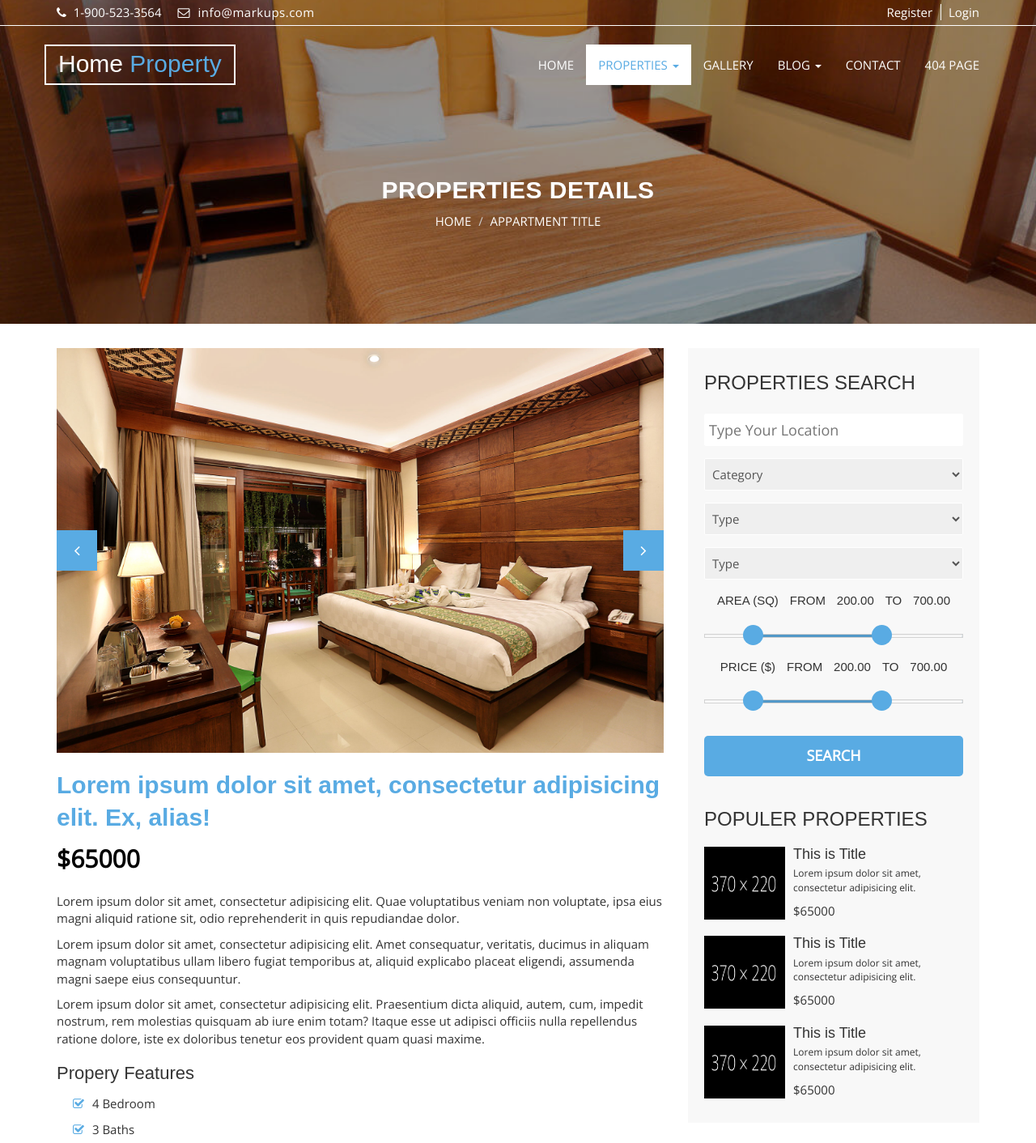
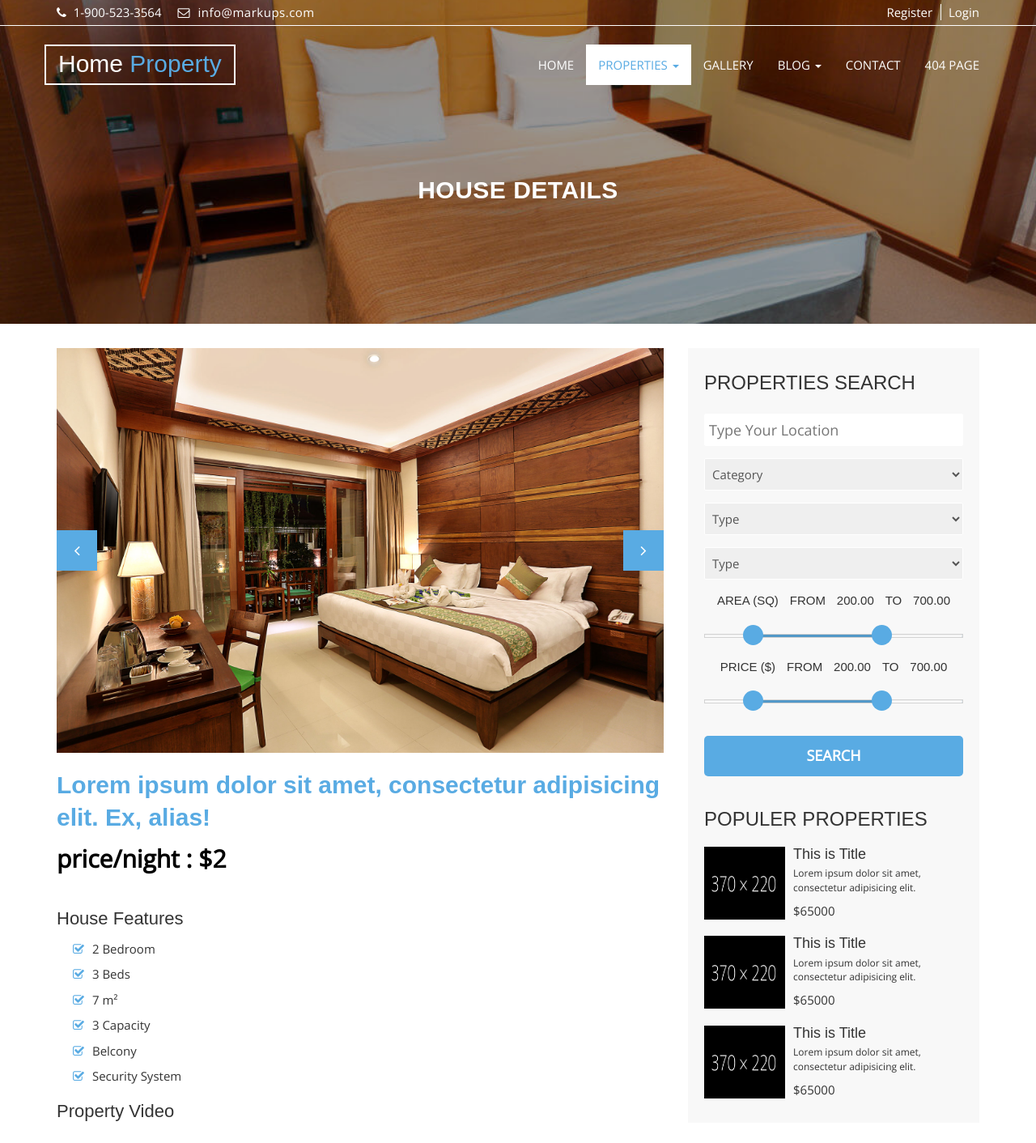
Before and after one commit to ali-bana/Jajoo, a Django app: template templates/homeDetails.html in a window 1280 px wide. Shown: the top 1412 px of the page at 81% size. Run offline with Django 3.2, Linux system fonts and the light colour scheme; the template is opened without the code that fills it: values that come from a table or form of the project are taken from there, others are empty; data comes from the database, SQL or seed files in the repository; both versions use the stored data as it was after the commit; parts of the project's set-up code (start-up, migrations or seed data) failed here and were passed over; some libraries are stand-ins or nearby versions.

Commit message:
some changes

```diff
--- a/templates/homeDetails.html
+++ b/templates/homeDetails.html
@@ -5,7 +5,7 @@
     <meta charset="utf-8">
     <meta http-equiv="X-UA-Compatible" content="IE=edge">
     <meta name="viewport" content="width=device-width, initial-scale=1">
-    <title>Home Property | Properties Details</title>
+    <title>Home Property</title>
 
     <!-- Favicon -->
 {#    <link rel="shortcut icon" href="img/favicon.ico" type="image/x-icon">#}
@@ -135,10 +135,8 @@
       <div class="row">
         <div class="col-md-12">
           <div class="aa-property-header-inner">
-            <h2>Properties Details</h2>
+            <h2>House Details</h2>
             <ol class="breadcrumb">
-            <li><a href="#">HOME</a></li>
-            <li class="active">APPARTMENT TITLE</li>
           </ol>
           </div>
         </div>
@@ -162,28 +160,21 @@
              </div>
              <div class="aa-properties-info">
                <h2>Lorem ipsum dolor sit amet, consectetur adipisicing elit. Ex, alias!</h2>
-               <span class="aa-price">$65000</span>
-               <p>Lorem ipsum dolor sit amet, consectetur adipisicing elit. Quae voluptatibus veniam non voluptate, ipsa eius magni aliquid ratione sit, odio reprehenderit in quis repudiandae dolor.</p>
-               <p>Lorem ipsum dolor sit amet, consectetur adipisicing elit. Amet consequatur, veritatis, ducimus in aliquam magnam voluptatibus ullam libero fugiat temporibus at, aliquid explicabo placeat eligendi, assumenda magni saepe eius consequuntur.</p>
-               <p>Lorem ipsum dolor sit amet, consectetur adipisicing elit. Praesentium dicta aliquid, autem, cum, impedit nostrum, rem molestias quisquam ab iure enim totam? Itaque esse ut adipisci officiis nulla repellendus ratione dolore, iste ex doloribus tenetur eos provident quam quasi maxime.</p>
-               <h4>Propery Features</h4>
+               <span class="aa-price">price/night : ${{ house.price_per_night }}</span>
+               <p>{{house.description}}</p>
+               <h4>House Features</h4>
                <ul>
-                 <li>4 Bedroom</li>
-                 <li>3 Baths</li>
-                 <li>Kitchen</li>
-                 <li>Air Condition</li>
+                 <li>{{house.rooms}} Bedroom</li>
+                 <li>{{house.beds}} Beds</li>
+                 <li>{{house.area}} m²</li>
+                 <li>{{house.max_cap}} Capacity</li>
                  <li>Belcony</li>
-                 <li>Gym</li>
-                 <li>Garden</li>
-                 <li>CCTV</li>
-                 <li>Children Play Ground</li>
-                 <li>Comunity Center</li>
                  <li>Security System</li>
                </ul>
                <h4>Property Video</h4>
                <iframe width="100%" height="480" src="https://www.youtube.com/embed/CegXQps0In4" frameborder="0" allowfullscreen></iframe>
                <h4>Property Map</h4>
-               <iframe src="https://www.google.com/maps/embed?pb=!1m18!1m12!1m3!1d6851.201919469417!2d-86.11773906635584!3d33.47324776828677!2m3!1f0!2f0!3f0!3m2!1i1024!2i768!4f13.1!3m3!1m2!1s0x888bdb60cc49c571%3A0x40451ca6baf275c7!2s36008+AL-77%2C+Talladega%2C+AL+35160%2C+USA!5e0!3m2!1sbn!2sbd!4v1460452919256" width="100%" height="450" frameborder="0" style="border:0" allowfullscreen></iframe>
+               <iframe src="https://www.google.com/maps/embed?pb=!1m18!1m12!1m3!1d3236.3852192753875!2d51.41083825032046!3d35.79047523148391!2m3!1f0!2f0!3f0!3m2!1i1024!2i768!4f13.1!3m3!1m2!1s0x3f8e066b18e530ff%3A0x1ea8e60412be1037!2sParsian+Esteghlal+International+Hotel!5e0!3m2!1sen!2s!4v1549376746052" width="600" height="450" frameborder="0" style="border:0" allowfullscreen></iframe>
              </div>
              <!-- Properties social share -->
              <div class="aa-properties-social">
--- a/templates/newHouse.html
+++ b/templates/newHouse.html
@@ -8,11 +8,11 @@
 {% block title %}Sign Up{% endblock %}
 
 {% block content %}
-<h2>Sign up</h2>
+<h2>Register House</h2>
 <form method="post" enctype='multipart/form-data'>
   {% csrf_token %}
   {{ form.as_p }}
-  <button type="submit">Sign up</button>
+  <button type="submit">Register</button>
 </form>
 {% endblock %}</title>
 </head>
```
Also changed, not shown: houses/views.py (+14 -5 lines), db.sqlite3, 1 other file.
